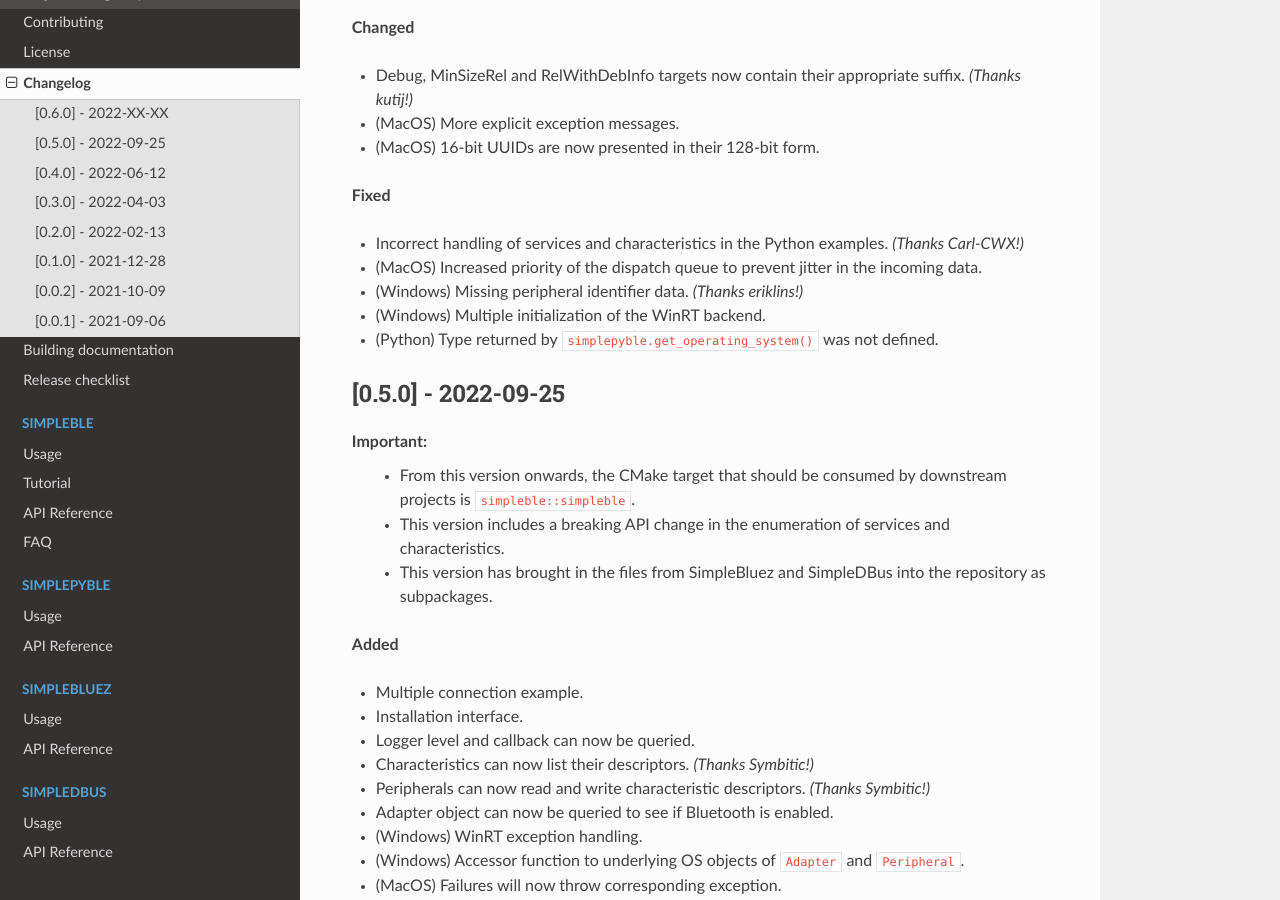
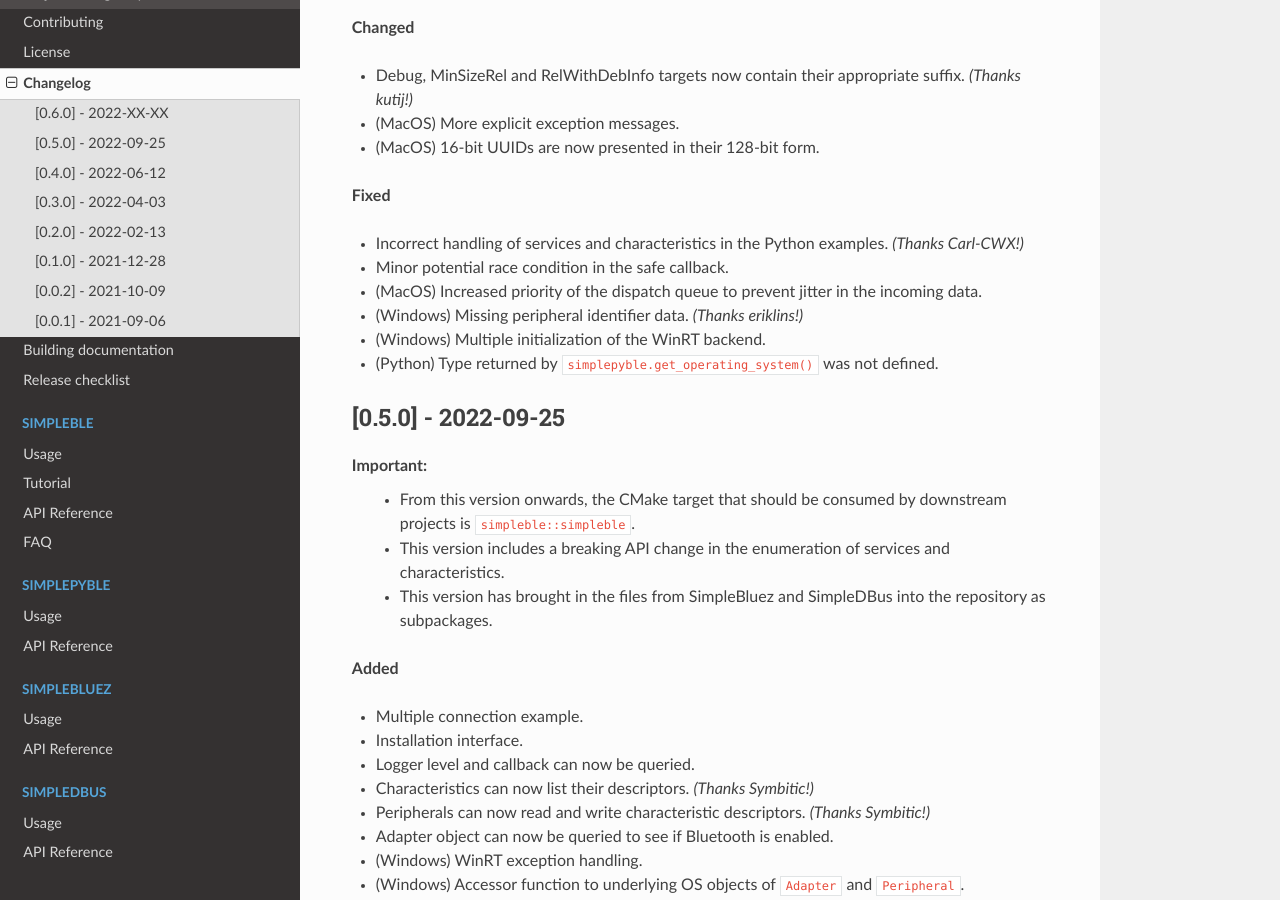
Before and after one commit to OpenBluetoothToolbox/SimpleBLE, a Sphinx documentation site: the page built from docs/changelog.rst, in a window 1280 px wide and 900 px high, scrolled down 632 px. Built offline with Sphinx 7.4.7 and the Read the Docs theme 2.0.0, drawn with Linux system fonts in a browser that asks for light colours.

Commit message:
Fixed potential race condition

```diff
--- a/docs/changelog.rst
+++ b/docs/changelog.rst
@@ -30,6 +30,7 @@ The format is based on `Keep a Changelog`_, and this project adheres to `Semanti
 **Fixed**
 
 -  Incorrect handling of services and characteristics in the Python examples. *(Thanks Carl-CWX!)*
+-  Minor potential race condition in the safe callback.
 -  (MacOS) Increased priority of the dispatch queue to prevent jitter in the incoming data.
 -  (Windows) Missing peripheral identifier data. *(Thanks eriklins!)*
 -  (Windows) Multiple initialization of the WinRT backend.
```
Also changed, not shown: 1 other file.
